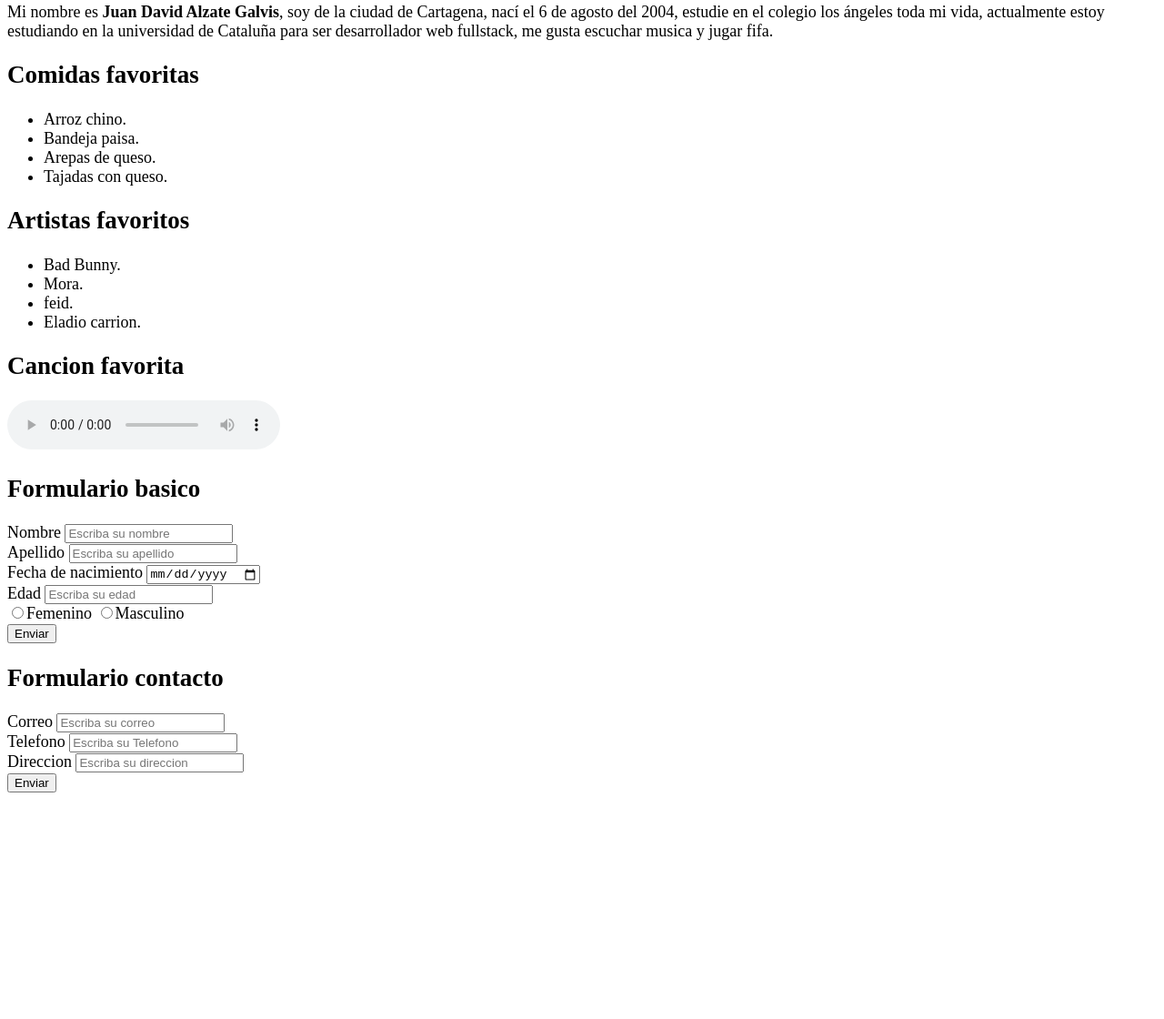
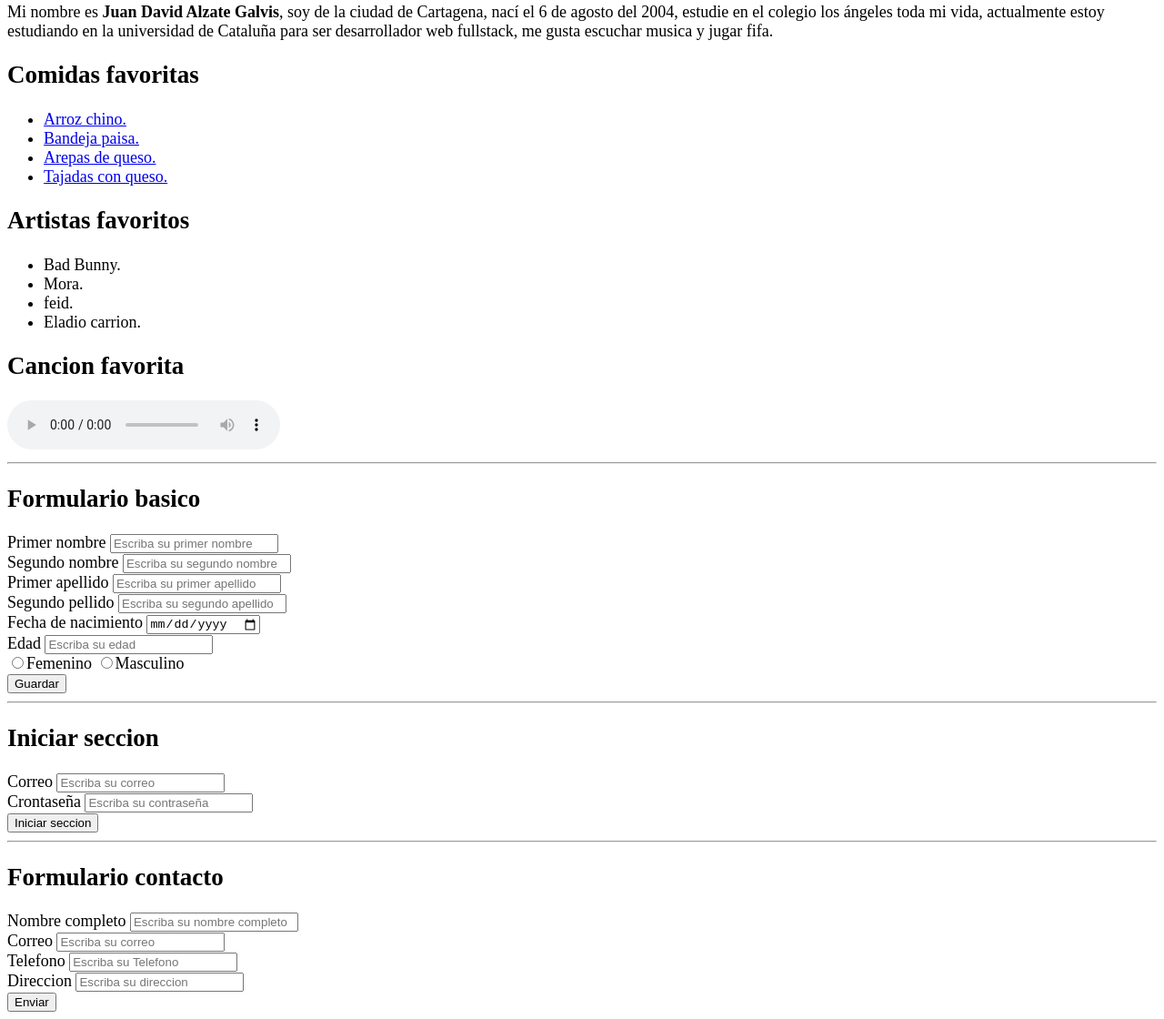
Before and after one commit to Juan-David-Alzate/Primera-actividad, a website: page index.html in a window 1280 px wide. Shown: the part 482-1602 px from the top of the page at 91% size. Before the commit the page ends 1361 px from the top, so only its background shows below. Drawn offline with Linux system fonts and the light colour scheme.

Commit message:
commit css

```diff
--- a/index.html
+++ b/index.html
@@ -22,10 +22,10 @@
         </p>
         <h2>Comidas favoritas</h2>
         <ul>
-            <li>Arroz chino.</li>
-            <li>Bandeja paisa.</li>
-            <li>Arepas de queso.</li>
-            <li>Tajadas con queso.</li>
+            <li><a href="https://i.imgur.com/IeMXOU7.jpg%20" target="_blank">Arroz chino.</a></li>
+            <li><a href="https://asadosla80.com/wp-content/uploads/2020/08/Bandeja-Paisa-Asados-la-80-1.jpg" target="_blank">Bandeja paisa.</a></li>
+            <li><a href="https://www.goya.com/media/7859/arepas-cornmeal-patties.jpg?quality=80" target="_blank">Arepas de queso.</a></li>
+            <li><a href="https://pbs.twimg.com/media/CM9n8D5WcAAy3aV.jpg" target="_blank">Tajadas con queso.</a></li>
         </ul>
         <h2>Artistas favoritos</h2>
         <ul>
@@ -37,18 +37,26 @@
 
         <h2>Cancion favorita</h2>
         <audio src="Eladio Carrion - Sauce Boy Freestyle II.mp3" controls></audio>
-
+        <hr>
         <main>
         <section id="formulario-basico">
             <h1>Formulario basico</h1>
             <form>
                 <div>
-                    <label for="nombre"> Nombre</label>
-                    <input type="text" id="nombre" class="" name="nombre" placeholder="Escriba su nombre">
+                    <label for="nombre"> Primer nombre</label>
+                    <input type="text" id="nombre" class="" name="p-nombre" placeholder="Escriba su primer nombre">
                 </div>
                 <div>
-                    <label for="apellido"> Apellido</label>
-                    <input type="text" id="apellido" class="" name="apellido" placeholder="Escriba su apellido">
+                    <label for="nombre"> Segundo nombre</label>
+                    <input type="text" id="nombre" class="" name="s-nombre" placeholder="Escriba su segundo nombre">
+                </div>
+                <div>
+                    <label for="apellido"> Primer apellido</label>
+                    <input type="text" id="apellido" class="" name="p-apellido" placeholder="Escriba su primer apellido">
+                </div>
+                <div>
+                    <label for="apellido"> Segundo pellido</label>
+                    <input type="text" id="apellido" class="" name="s-apellido" placeholder="Escriba su segundo apellido">
                 </div>
                 <div>
                     <label for="Fecha_nacimiento"> Fecha de nacimiento</label>
@@ -63,13 +71,35 @@
                     <input type="radio" name="sexo"><label>Masculino</label>
                 </div>
                 <div>
-                    <button type="submit">Enviar</button>
+                    <button type="submit">Guardar</button>
                 </div>
             </form>
         </section>
+        <hr>
+        <section id="formulario-tres">
+            <h1>Iniciar seccion</h1>
+            <form>
+                <div>
+                    <label for="correo"> Correo</label>
+                    <input type="email" id="correo" class="" name="correo" placeholder="Escriba su correo">
+                </div>
+                <div>
+                    <label for="contraseña"> Crontaseña</label>
+                    <input type="text" id="contraseña" class="" name="correo" placeholder="Escriba su contraseña">
+                </div>
+                <div>
+                    <button type="submit">Iniciar seccion</button>
+                </div>
+            </form>
+        </section>
+        <hr>
         <section id="formulario-contacto">
             <h1>Formulario contacto</h1>
             <form>
+                <div>
+                    <label for="nombre_completo"> Nombre completo</label>
+                    <input type="text" id="nombre_completo" class="" name="nombre_completo" placeholder="Escriba su nombre completo">
+                </div>
                 <div>
                     <label for="correo"> Correo</label>
                     <input type="email" id="correo" class="" name="correo" placeholder="Escriba su correo">
```
